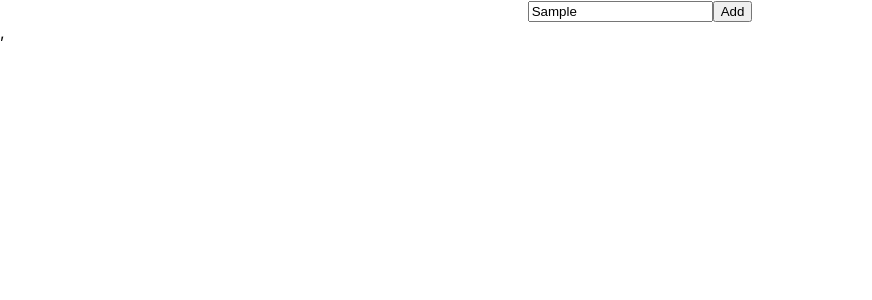
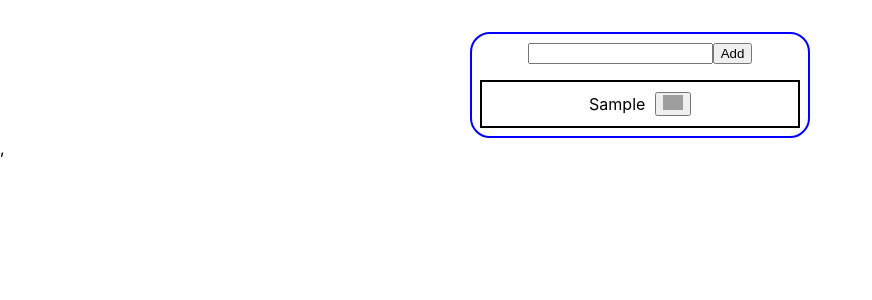
Before and after one commit to dev22451/kajal_react_redux, a React (Create React App) app: page / in a window 1280 px wide. Both pictures are taken after typing "Sample" into the empty fields and a click on the button "Add". Shown: the top 300 px of the page, without its empty margins (0-872 px from the left). Built offline with nearby package versions, Linux system fonts and the light colour scheme; grey boxes are pictures that could not be loaded.

Commit message:
add and delete functionality

```diff
--- a/src/App.css
+++ b/src/App.css
@@ -1,38 +1,11 @@
-.App {
-  text-align: center;
+.App{
+
+ margin-top: 2rem;
+ width: 20rem;
+ border: 2px solid blue;
+ padding: 0.5rem;
+border-radius: 20px;
+ text-align: center;
+ margin-left: auto;
+ margin-right: auto;
 }
-
-.App-logo {
-  height: 40vmin;
-  pointer-events: none;
-}
-
-@media (prefers-reduced-motion: no-preference) {
-  .App-logo {
-    animation: App-logo-spin infinite 20s linear;
-  }
-}
-
-.App-header {
-  background-color: #282c34;
-  min-height: 100vh;
-  display: flex;
-  flex-direction: column;
-  align-items: center;
-  justify-content: center;
-  font-size: calc(10px + 2vmin);
-  color: white;
-}
-
-.App-link {
-  color: #61dafb;
-}
-
-@keyframes App-logo-spin {
-  from {
-    transform: rotate(0deg);
-  }
-  to {
-    transform: rotate(360deg);
-  }
-}
--- a/src/App.js
+++ b/src/App.js
@@ -1,12 +1,13 @@
 
 import './App.css';
 import Todos from './components/Todo';
+import TodoFinal from './components/TodoFinal';
 
 function App() {
   return (
     <div className="App">
-      {/* <h1>hello</h1> */}
       <Todos />
+      <TodoFinal/>
     </div>
   );
 }
--- a/src/components/Todo.jsx
+++ b/src/components/Todo.jsx
@@ -1,17 +1,50 @@
-import React,{useState}from "react";
+import React, { useState } from "react";
+import { connect } from "react-redux";
 
-function Todos(){
+import { addTodos } from "../redux/reducer";
 
+const mapStateToProps = (state) => {
+  return {
+    todos: state,
+  };
+};
 
- return(
+const mapDispatchToProps = (dispatch) => {
+  return {
+    addTodo: (obj) => dispatch(addTodos(obj)),
+  };
+};
+
+const Todos = (props) => {
+  const [todo, setTodo] = useState("");
+
+  const add = () => {
+    if (todo === "") {
+      alert("empty");
+    } else {
+      props.addTodo({
+        id:  Date.now(),
+        item: todo,
+      });
+      setTodo("");
+      console.log(props.addTodo);
+    }
+  };
+
+  const handleChange = (e) => {
+    setTodo(e.target.value);
+  };
+
+  return (
     <div>
       <div>
         <label>
-                 <input type="text" />
-                 <button>Add</button>
+          <input type="text" onChange={(e) => handleChange(e)} value={todo} />
+          <button onClick={() => add()}>Add</button>
         </label>
       </div>
     </div>
- )
- }
- export default Todos;
+  );
+};
+
+export default connect(mapStateToProps, mapDispatchToProps)(Todos);
--- /dev/null
+++ b/src/components/TodoFinal.jsx
@@ -0,0 +1,34 @@
+import React, { useState } from "react";
+import { connect } from "react-redux";
+import { addTodos,removeTodos } from "../redux/reducer";
+import TodoList from "./TodoList";
+
+const mapStateToProps = (state) => {
+    return {
+      todos: state,
+    };
+  };
+  const mapDispatchToProps = (dispatch) => {
+    return {
+      addTodo: (obj) => dispatch(addTodos(obj)),
+      removeTodo: (id) => dispatch(removeTodos(id)),
+
+    };
+  };
+const TodoFinal = (props) => {
+    return(
+        props.todos.map((item) => {
+            return(
+                <TodoList
+                key={item.id}
+                item={item}
+                removeTodo={props.removeTodo}
+                />
+            );
+
+
+
+            })
+    )
+}
+export default connect(mapStateToProps, mapDispatchToProps)(TodoFinal);
--- /dev/null
+++ b/src/components/TodoList.jsx
@@ -0,0 +1,31 @@
+import React, { useRef } from "react";
+
+const TodoList = (props) => {
+  const { item, removeTodo } = props;
+
+  return (
+    <div
+      style={{
+        display: "flex",
+        justifyContent: "center",
+        alignItems: "center",
+        marginTop: '1rem',
+        border: '2px solid black',
+        width: 'auto',
+        padding: '10px'
+      }}
+    >
+      <div style={{marginRight: '0.6rem'}} >{item.item}</div>
+      <button onClick={() => removeTodo(item.id)}>
+        {" "}
+        <img
+          src="https://cdn-icons-png.flaticon.com/512/709/709519.png"
+          alt="x"
+          width="20px"
+          height="auto"
+        />{" "}
+      </button>
+    </div>
+  );
+};
+export default TodoList;
--- a/src/index.js
+++ b/src/index.js
@@ -3,7 +3,7 @@ import ReactDOM from 'react-dom';
 import './index.css';
 import App from './App';
 import {Provider} from 'react-redux'
-import { store } from './todos/store';
+import store from './redux/store';
 
 ReactDOM.render(
   <React.StrictMode>
--- /dev/null
+++ b/src/redux/reducer.js
@@ -0,0 +1,21 @@
+import { createSlice } from "@reduxjs/toolkit";
+
+const initialState=[];
+const addTodo = createSlice({
+    name: "todos",
+    initialState,
+    reducers: {
+      addTodos: (state, action) => {
+        state.push(action.payload);
+        console.log(state, 'state')
+        console.log(action, 'action')
+        return state;
+
+      },
+      removeTodos: (state, action) => {
+        return state.filter((item) => item.id !== action.payload);
+      },
+    },
+  });
+ export const { addTodos , removeTodos} = addTodo.actions;
+ export const reducer= addTodo.reducer;
--- /dev/null
+++ b/src/redux/store.js
@@ -0,0 +1,8 @@
+import { configureStore } from '@reduxjs/toolkit'
+import { reducer } from './reducer'
+
+const store = configureStore({
+        reducer:reducer
+});
+
+export default store;
--- a/src/todos/store.js
+++ /dev/null
@@ -1,6 +0,0 @@
-import { configureStore } from '@reduxjs/toolkit'
-import todosSlice from './todosSlice'
-
-export const store = configureStore({
-        reducer:{todosSlice},
-})
--- a/src/todos/todosSlice.js
+++ /dev/null
@@ -1,13 +0,0 @@
-import { createSlice } from "@reduxjs/toolkit";
-export const counterSlice = createSlice({
-    name:'todo',
-    initialState:{data:  []},
-    reducers: {
-       addTodo(state,action){
-           state.data.push(action.payload)
-      }
-    }
-})
-
-export const { addTodo } = counterSlice.actions
-export default counterSlice.reducer
```
Lines whose indentation alone changed are shown as unchanged.
